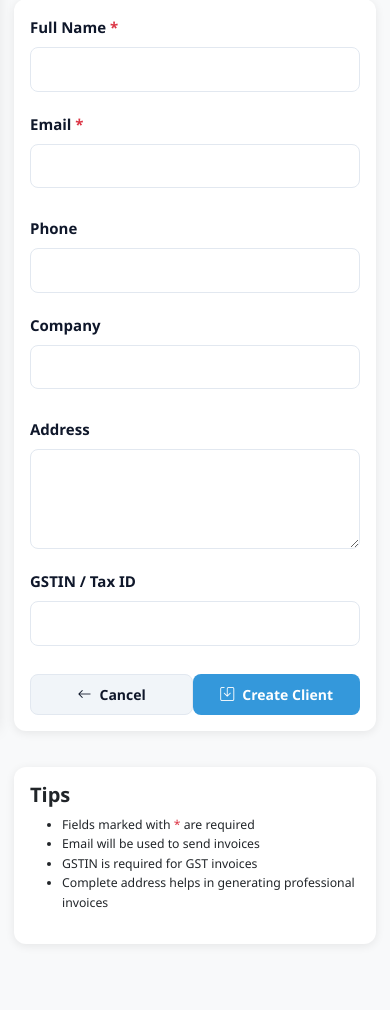
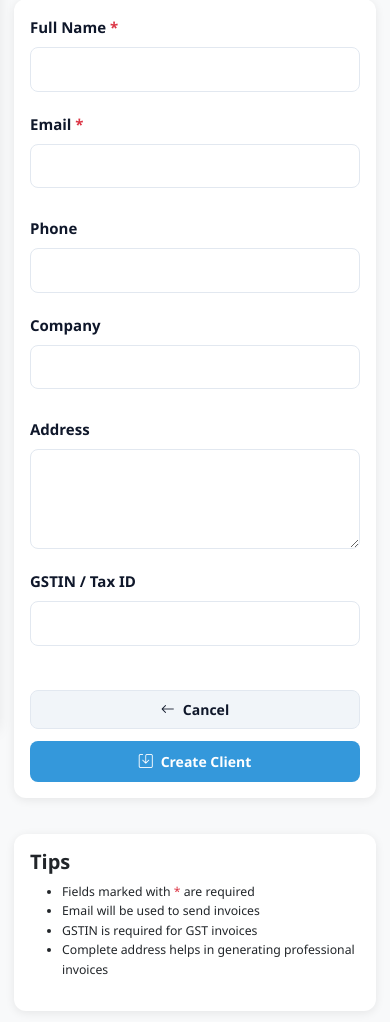
Before and after one commit to aryan45sandilya/Automated-Invoice-Generator, a Flask app: page /clients/create in a window 390 px wide. Shown: the part 121-1143 px from the top of the page. Before the commit the page ends 1070 px from the top, so only its background shows below. Run offline with Flask 3, Linux system fonts and the light colour scheme; the visitor is signed in with stand-in values (Sample User, id 1).

Commit message:
Add proper button spacing for client and invoice forms on mobile

```diff
--- a/static/css/style.css
+++ b/static/css/style.css
@@ -491,6 +491,13 @@ textarea.form-control {
     min-height: 100px;
 }
 
+.form-actions {
+    display: flex;
+    justify-content: space-between;
+    gap: 1rem;
+    margin-top: 1.5rem;
+}
+
 /* Tables */
 .table-responsive {
     background: var(--bg-card);
@@ -827,6 +834,17 @@ textarea.form-control {
         width: 100%;
         margin: 0;
     }
+
+    /* Form Actions - Mobile */
+    .form-actions {
+        flex-direction: column;
+        gap: 0.75rem;
+    }
+
+    .form-actions .btn {
+        width: 100%;
+        margin: 0;
+    }
 }
 
 @media (max-width: 480px) {
--- a/templates/clients/form.html
+++ b/templates/clients/form.html
@@ -65,7 +65,7 @@
                         </div>
                     </div>
 
-                    <div class="d-flex justify-content-between">
+                    <div class="form-actions">
                         <a href="{{ url_for('clients.list') }}" class="btn btn-secondary">
                             <i class="bi bi-arrow-left"></i> Cancel
                         </a>
--- a/templates/invoices/form.html
+++ b/templates/invoices/form.html
@@ -202,7 +202,7 @@
                 </div>
             </div>
 
-            <div class="d-grid gap-2">
+            <div class="form-actions">
                 <button type="submit" class="btn btn-primary btn-lg">
                     <i class="bi bi-save"></i> {{ 'Update Invoice' if invoice else 'Create Invoice' }}
                 </button>
```
